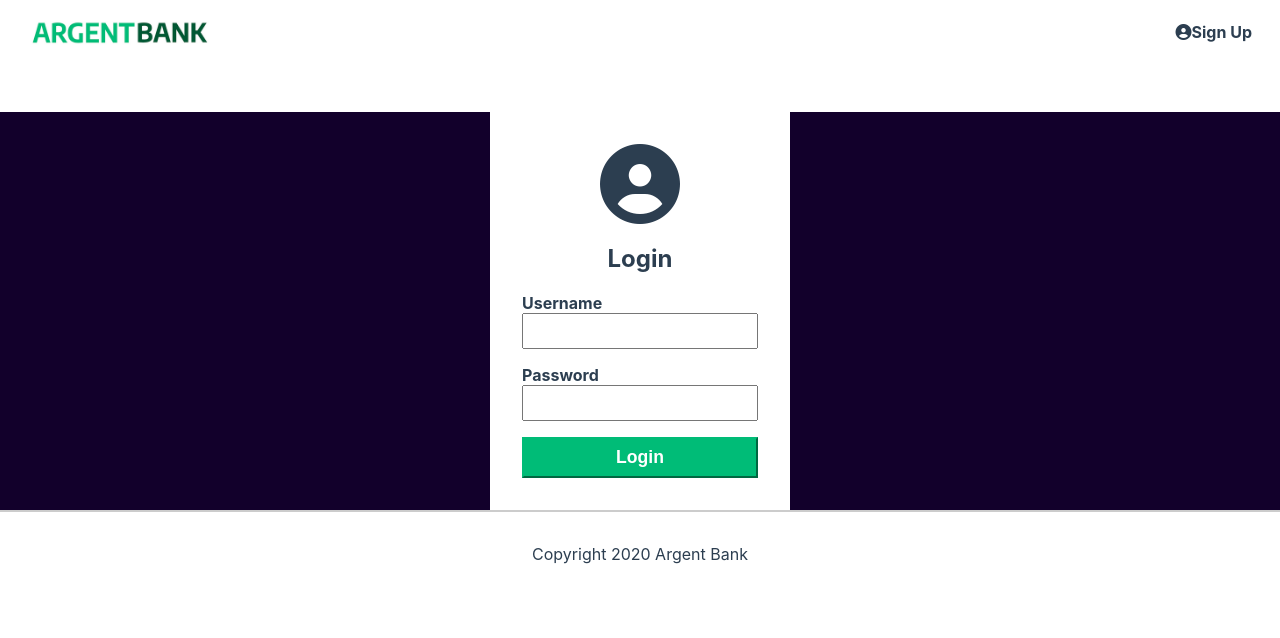
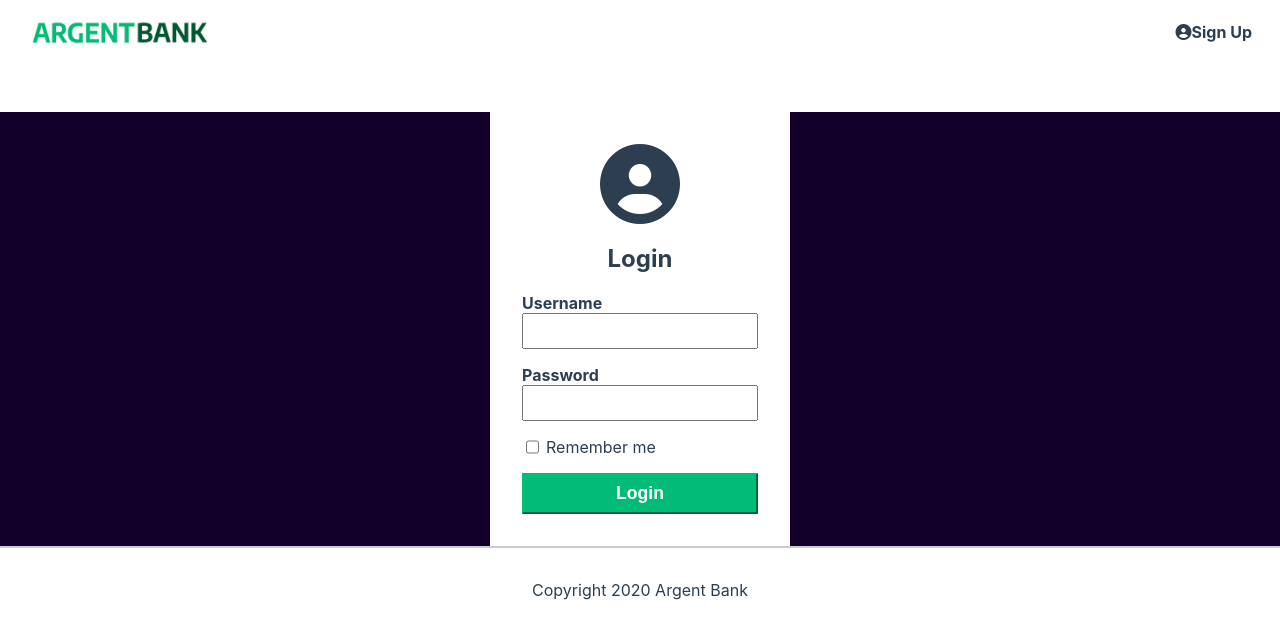
Before and after one commit to ToDestiny/argent-bank, a React (Create React App) app: page /login in a window 1280 px wide. Shown: the top 638 px of the page. Built offline with nearby package versions, Linux system fonts and the light colour scheme.

Commit message:
Feature: Remember Me Button / POST / Save btn

```diff
--- a/src/App.css
+++ b/src/App.css
@@ -310,3 +310,7 @@ body {
     width: 200px;
   }
 }
+
+.margin-right {
+  margin-right: 5px;
+}
--- a/src/pages/Login.jsx
+++ b/src/pages/Login.jsx
@@ -93,6 +93,10 @@ function Login() {
             />
             {isSubmit && !password && <span>This is required.</span>}
           </div>
+          <div class="input-remember">
+            <input type="checkbox" id="remember-me" />
+            <label for="remember-me">Remember me</label>
+          </div>
           <button
             className="sign-in-button"
             type="button"
--- a/src/pages/Profile.jsx
+++ b/src/pages/Profile.jsx
@@ -124,11 +124,14 @@ function Profile() {
                 name="lastName"
                 onChange={handleChange}
               />
-              <button className="edit-button" onClick={handleSave}>
-                Save
-              </button>
             </div>
           )}
+          {isDisplay ? (
+            <button className="edit-button margin-right" onClick={handleSave}>
+              Save
+            </button>
+          ) : null}
+
           <button className="edit-button" onClick={handleClick}>
             {isDisplay ? 'Close' : 'Edit Name'}
           </button>
--- a/swagger.yml
+++ b/swagger.yml
@@ -159,7 +159,7 @@ paths:
         - Bearer: []
       tags:
         - Transaction Module
-      summary:  Transaction API
+      summary: Transaction API
       description: API Find Transaction by ID
       operationId: getTransactionById
       parameters:
@@ -252,7 +252,7 @@ paths:
         '500':
           description: Internal Server Error
   /transactions/addTransaction:
-    put:
+    post:
       security:
         - Bearer: []
       tags:
```
